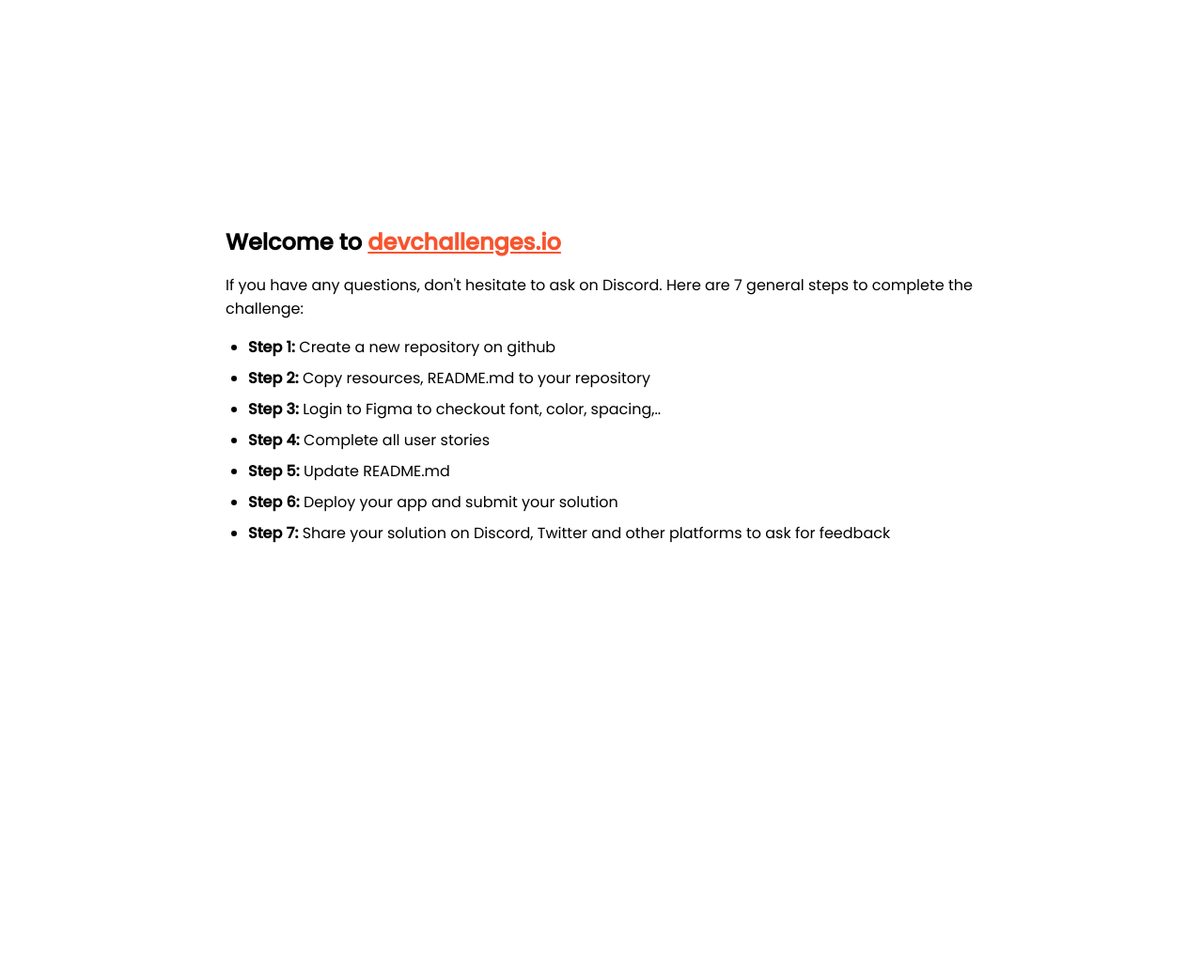
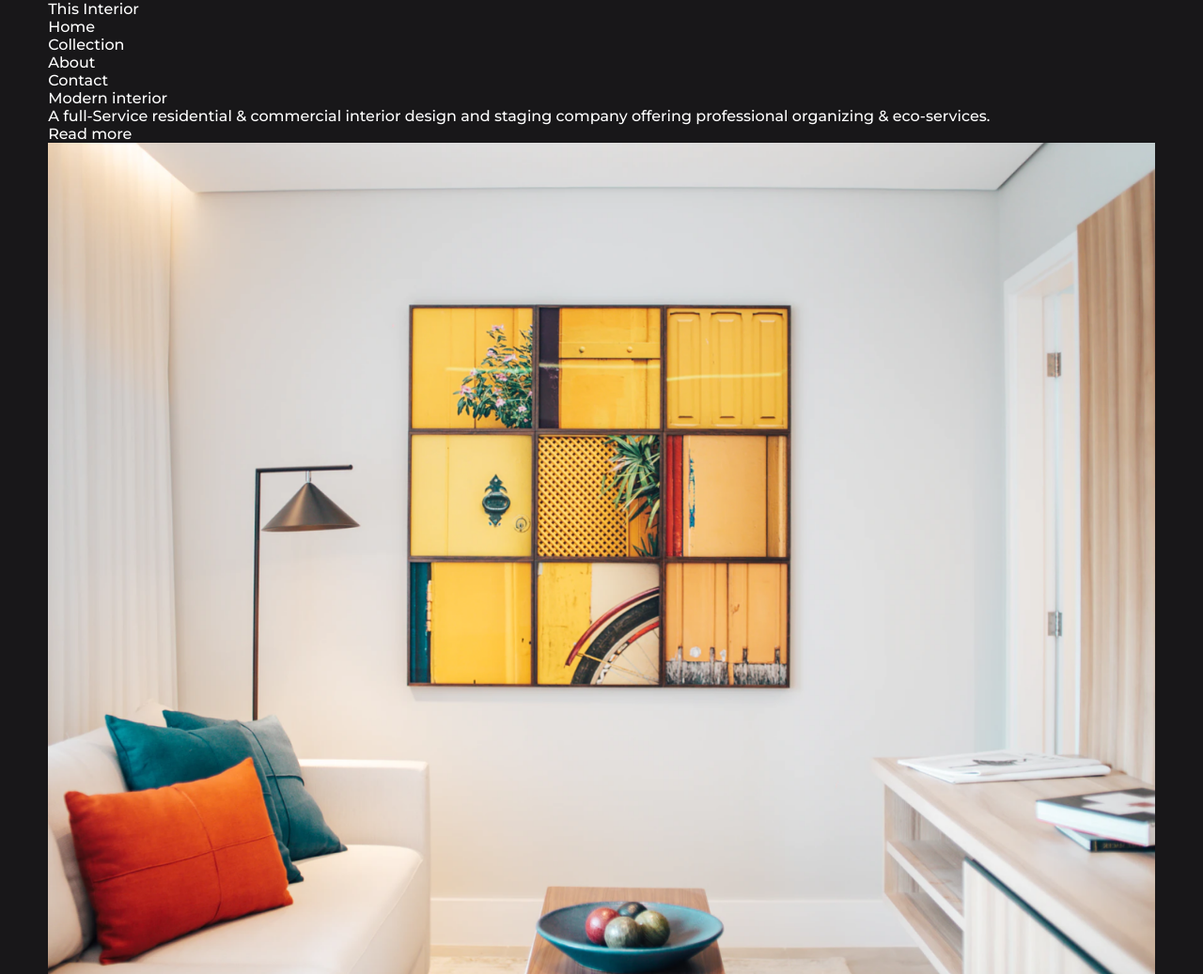
Before and after one commit to miily8310s/ch-interior, a plain HTML site: page index.html in a window 1280 px wide. Shown: the top 1037 px of the page at 94% size. Before the commit the page ends 800 px from the top, so only its background shows below. Drawn offline with Linux system fonts and the light colour scheme.

Commit message:
テキストのコーディングまで

```diff
--- a/index.html
+++ b/index.html
@@ -20,76 +20,57 @@
       href="https://fonts.googleapis.com/css2?family=Poppins:wght@400;500&display=swap"
       rel="stylesheet"
     />
+    <link
+      href="https://fonts.googleapis.com/css2?family=Montserrat:wght@500;700&display=swap"
+      rel="stylesheet"
+    />
+    <link rel="stylesheet" href="reset.css" />
+    <link rel="stylesheet" href="style.css" />
 
-    <title>Devchallenges</title>
-
-    <style>
-      body {
-        font-family: "Poppins", sans-serif;
-      }
-
-      ul {
-        padding-left: 24px;
-      }
-
-      li {
-        margin-bottom: 8px;
-      }
-
-      .welcome {
-        max-width: 800px;
-        margin: 0 auto;
-      }
-
-      .welcome-text {
-        margin-top: 30vh;
-        font-weight: 500;
-      }
-
-      .welcome-text p {
-        font-size: 1rem;
-        font-weight: 400;
-      }
-
-      .welcome-text h1 {
-        font-size: 1.5rem;
-      }
-
-      .welcome-text a {
-        color: #f7542e;
-      }
-    </style>
+    <title>Devchallenges - Interior Consultant</title>
   </head>
   <body>
-    <div class="welcome">
-      <div class="welcome-text">
-        <h1>
-          Welcome to
-          <a href="https://devchallenges.io/" target="_blank"
-            >devchallenges.io</a
-          >
-        </h1>
-
-        <p>
-          If you have any questions, don't hesitate to ask on Discord. Here are
-          7 general steps to complete the challenge:
-        </p>
+    <div class="interior">
+      <div class="interior__header">
+        <div class="interior__header__title">This Interior</div>
+        <div class="interior__header__menus">
+          <div class="interior__header__menu">Home</div>
+          <div class="interior__header__menu">Collection</div>
+          <div class="interior__header__menu">About</div>
+          <div class="interior__header__menu">Contact</div>
+        </div>
       </div>
-
-      <ul>
-        <li><b>Step 1:</b> Create a new repository on github</li>
-        <li><b>Step 2:</b> Copy resources, README.md to your repository</li>
-        <li>
-          <b>Step 3:</b> Login to Figma to checkout font, color, spacing,..
-        </li>
-        <li><b>Step 4:</b> Complete all user stories</li>
-        <li><b>Step 5:</b> Update README.md</li>
-        <li><b>Step 6:</b> Deploy your app and submit your solution</li>
-        <li>
-          <b>Step 7:</b> Share your solution on Discord, Twitter and other
-          platforms to ask for feedback
-        </li>
-      </ul>
+      <div class="interior__main">
+        <div class="interior__main__explanation">
+          <p>Modern interior</p>
+          <div class="interior__main__explanation__sub">
+            A full-Service residential & commercial interior design and staging
+            company offering professional organizing & eco-services.
+          </div>
+          <div class="interior__main__explanation__button">Read more</div>
+        </div>
+        <div class="interior__main__images">
+          <img src="./images/photo1.png" alt="interior image" />
+          <div class="interior__main__images__twitter">
+            <div class="interior__main__images__twitter__user">
+              <img src="./images/photo2.png" alt="twitter user icon" />
+              <div class="interior__main__images__twitter__username">
+                <div class="interior__main__images__twitter__username__full">
+                  Aliza Webber
+                </div>
+                <div class="interior__main__images__twitter__job">
+                  Interior designer
+                </div>
+              </div>
+            </div>
+            <p>Designed in 2020 by Aliza Webber</p>
+          </div>
+        </div>
+      </div>
+      <footer>
+        created by <span class="footer-user-name">miruoo</span> -
+        devChallenges.io
+      </footer>
     </div>
   </body>
 </html>
--- a/style.css
+++ b/style.css
@@ -0,0 +1,22 @@
+* {
+  color: #ffffff;
+  background: #181719;
+  font-family: "Montserrat", sans-serif;
+}
+
+.interior {
+  margin: 0 auto;
+  padding: 0 4%;
+}
+
+footer {
+  /* margin-top: 115px; */
+  text-align: center;
+  color: #a9a9a9;
+  font-size: 14px;
+}
+
+.footer-user-name {
+  font-size: inherit;
+  font-weight: 600;
+}
```
